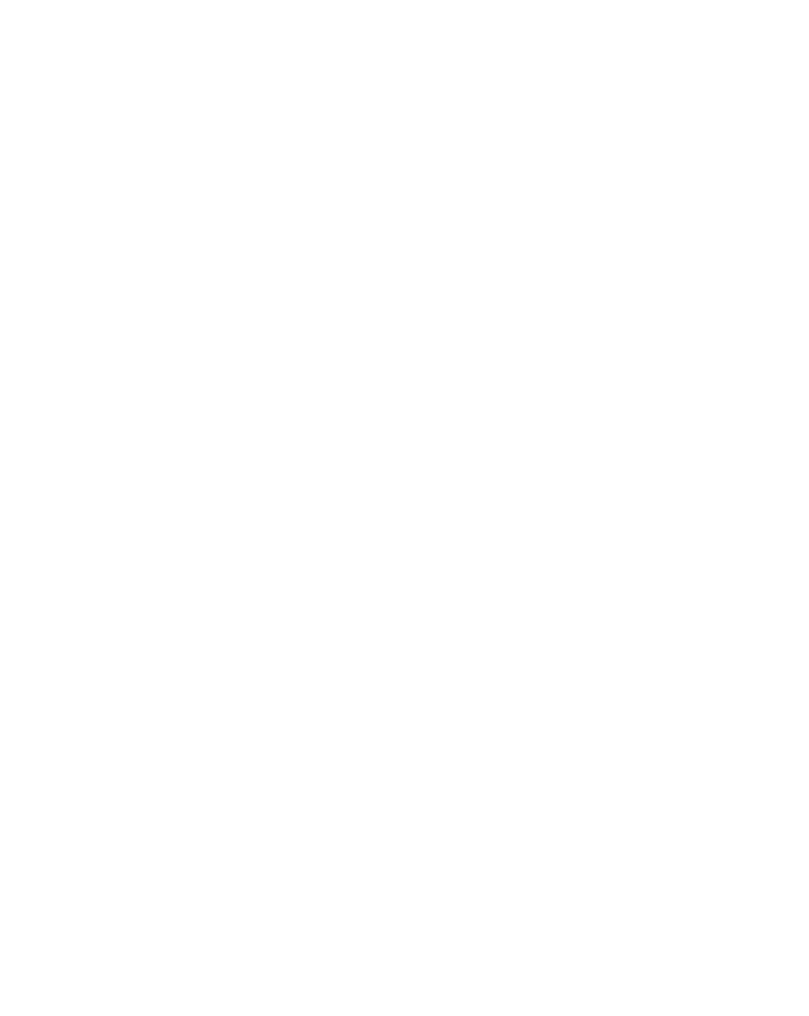
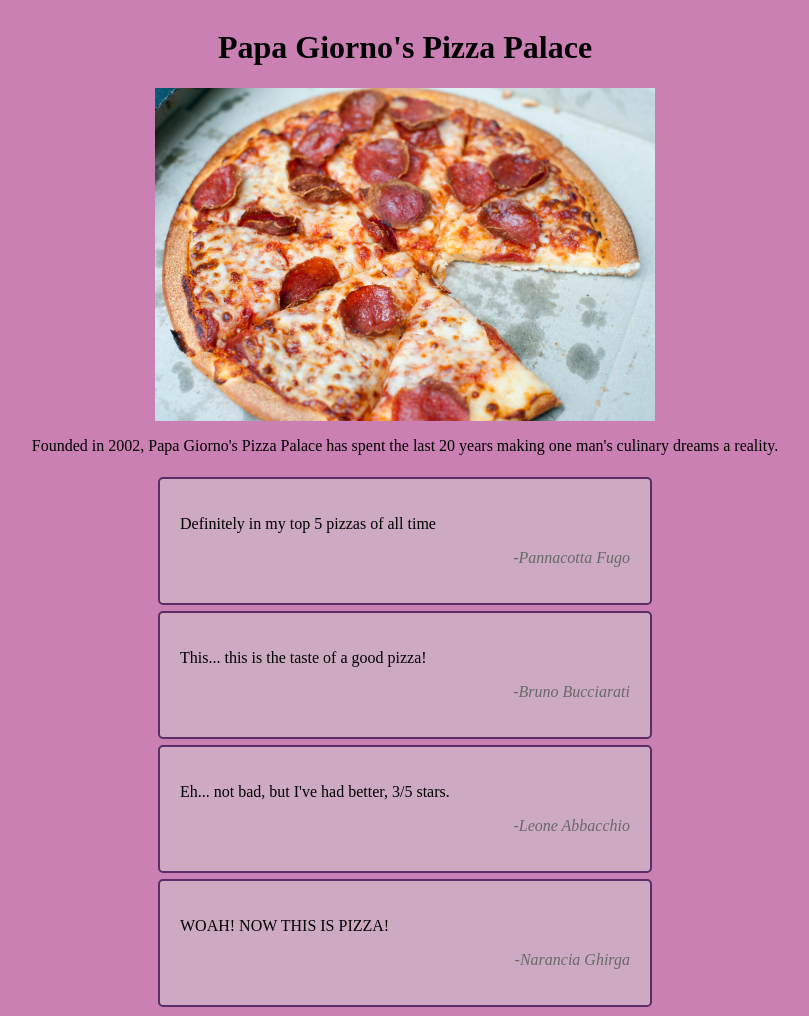
Before and after one commit to DeshawnN/odin-restaurant-page, a website built with webpack: page dist/index.html in a window 1280 px wide. Shown: the whole page, without its empty margins (235-1044 px from the left). Before the commit the page ends 800 px from the top, so only its background shows below. Built offline with Linux system fonts and the light colour scheme.

Commit message:
refactor: create static html page with assets

```diff
--- a/src/index.js
+++ b/src/index.js
@@ -0,0 +1,3 @@
+import css from './style.css';
+import pizzaImage from './pizza.jpg';
+console.log("Test");
--- /dev/null
+++ b/src/style.css
@@ -0,0 +1,26 @@
+.content {
+    display: flex;
+    flex-direction: column;
+    align-items: center;
+}
+body {
+    background-color: #ca80b2;
+}
+
+.review {
+    background-color: rgba(211, 211, 211, 0.5);
+    width: 450px;
+    padding: 20px;
+    margin: 6px 0;
+    border-radius: 5px;
+    border: 2px solid #5a2d67;
+}
+.quote {
+    display: flex;
+    color: rgb(105, 105, 105);
+    font-style: italic;
+    margin-left: auto;
+    justify-content: flex-end;
+}
+
+.quote:before { content: '-'}
```
Also changed, not shown: dist/images/pizza.jpg (added), dist/index.html, dist/main.js, src/pizza.jpg (added).
